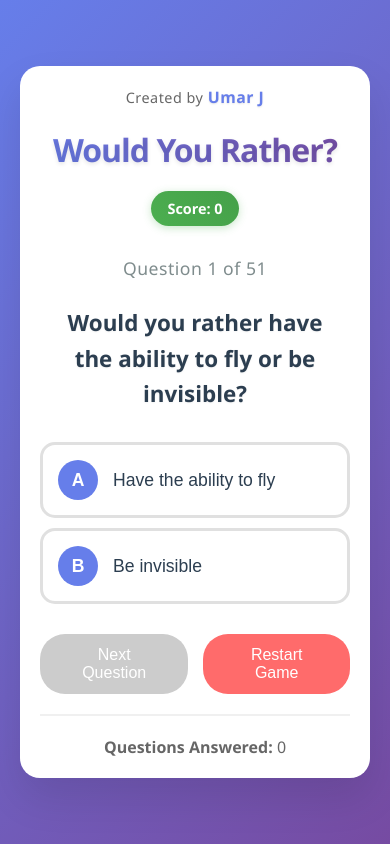
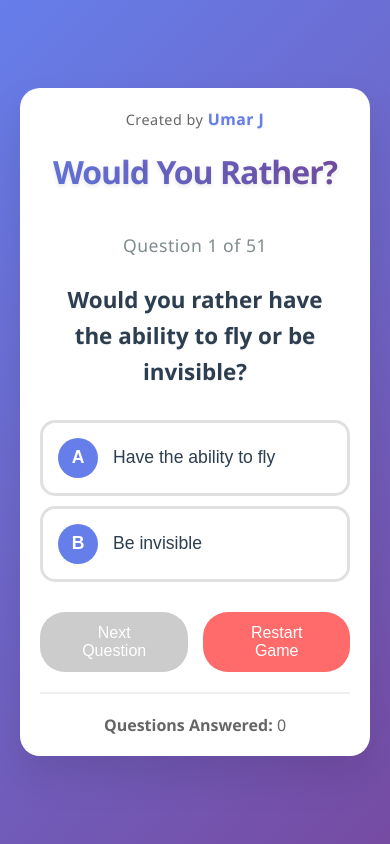
Before and after one commit to umarJ-max/Would-you-Rather, a plain HTML site: page index.html in a window 390 px wide. Drawn offline with Linux system fonts and the light colour scheme.

Commit message:
Added README and removed irrelevant score system

```diff
--- a/index.html
+++ b/index.html
@@ -11,7 +11,6 @@
         <header>
             <div class="branding">Created by <span class="brand-name">Umar J</span></div>
             <h1>Would You Rather?</h1>
-            <div class="score">Score: <span id="score">0</span></div>
         </header>
 
         <div class="game-area">
--- a/script.js
+++ b/script.js
@@ -53,7 +53,6 @@ const questions = [
 ];
 
 let currentQuestionIndex = 0;
-let score = 0;
 let answeredCount = 0;
 let selectedOption = null;
 
@@ -88,11 +87,9 @@ function selectOption(option) {
 
 function nextQuestion() {
     if (selectedOption) {
-        score += 10;
         answeredCount++;
 
         // Update display
-        document.getElementById('score').textContent = score;
         document.getElementById('answered-count').textContent = answeredCount;
 
         // Move to next question
@@ -102,7 +99,7 @@ function nextQuestion() {
             loadQuestion();
         } else {
             // Game finished
-            alert(`Game Complete! You answered all ${questions.length} questions. Final Score: ${score}`);
+            alert(`Game Complete! You answered all ${questions.length} questions.`);
             restartGame();
         }
     }
@@ -110,11 +107,9 @@ function nextQuestion() {
 
 function restartGame() {
     currentQuestionIndex = 0;
-    score = 0;
     answeredCount = 0;
     selectedOption = null;
 
-    document.getElementById('score').textContent = score;
     document.getElementById('answered-count').textContent = answeredCount;
 
     loadQuestion();
--- a/style.css
+++ b/style.css
@@ -28,7 +28,6 @@ header {
     display: flex;
     flex-direction: column;
     gap: 15px;
-    position: relative;
 }
 
 .branding {
@@ -45,18 +44,7 @@ header {
     text-shadow: 0 1px 2px rgba(0,0,0,0.1);
 }
 
-.score {
-    position: absolute;
-    top: 0;
-    right: 0;
-    background: linear-gradient(45deg, #4CAF50, #45a049);
-    color: white;
-    padding: 8px 16px;
-    border-radius: 20px;
-    font-weight: 600;
-    font-size: 0.9em;
-    box-shadow: 0 2px 8px rgba(76, 175, 80, 0.3);
-}
+
 
 h1 {
     color: #2c3e50;
@@ -222,10 +210,7 @@ button {
         gap: 10px;
     }
 
-    .score {
-        position: static;
-        align-self: center;
-    }
+
 
     .options {
         gap: 10px;
```
Also changed, not shown: 1 other file.
